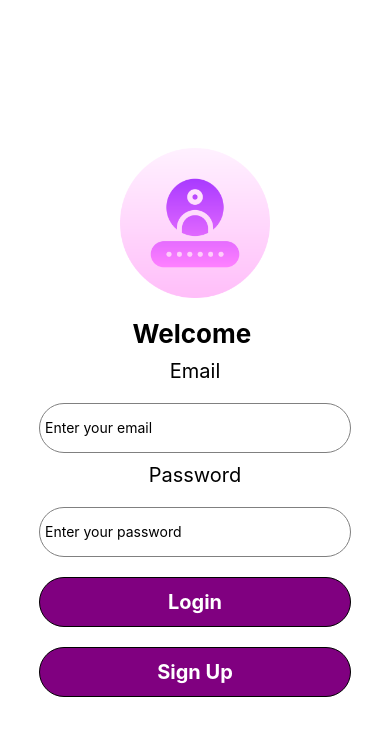
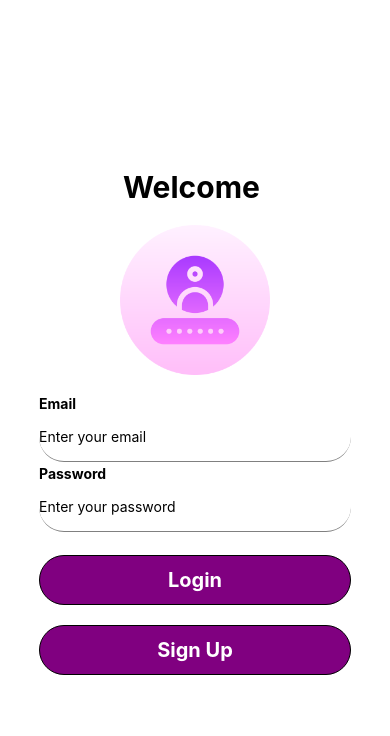
Before and after one commit to alican41/SocialAppReact, a React Native app: screen /Home in a window 390 px wide. Shown: the top 736 px of the page. Built offline with nearby package versions, Linux system fonts and the light colour scheme.

Commit message:
login page with clean code

```diff
--- a/App.js
+++ b/App.js
@@ -1,24 +1,10 @@
 import React from 'react';
-import LoginPage from './src/screens/LoginPage';
-import SignupPage from './src/screens/SignUpPage';
-import { NavigationContainer } from '@react-navigation/native';
-import { createNativeStackNavigator } from '@react-navigation/native-stack';
+import RootNavigation from './src/navigation/RootNavigation';
+
+const App = () => {
+  return  <RootNavigation />
 
 
-const Stack = createNativeStackNavigator();
-
-const App = () => {
-  return (
-    <NavigationContainer>
-
-      <Stack.Navigator screenOptions={{headerShown:false}}>
-        <Stack.Screen name="Login" component={LoginPage} />
-        <Stack.Screen name="Signup" component={SignupPage} />
-      </Stack.Navigator>
-
-    </NavigationContainer>
-
-  );
 }
 
 export default App;
--- /dev/null
+++ b/src/components/CustomButton.js
@@ -0,0 +1,38 @@
+import React from 'react';
+import { StyleSheet, Pressable, Text } from 'react-native';
+
+const CustomButton = ({buttonText, handleOnPress}) => {
+    return (
+        <Pressable
+              onPress={handleOnPress}
+              style={ ({pressed}) => [{
+
+                backgroundColor: pressed ? 'gray' : 'purple'
+
+              },styles.button]   }>
+                <Text style = {styles.textButton}>
+                  {buttonText}
+                </Text>
+              </Pressable>
+    );
+}
+
+export default CustomButton;
+
+const styles = StyleSheet.create({
+    button: {
+        borderWidth: 1,
+        width: "80%",
+        height: 50,
+        borderRadius: 25,
+        marginTop: 20,
+        textAlign: 'center',
+        justifyContent: 'center',
+  },
+   textButton: {
+        color: 'white',
+        fontSize: 20,
+        fontWeight: 'bold',
+        textAlign: 'center',
+  }
+})
--- /dev/null
+++ b/src/components/CustomTextInput.js
@@ -0,0 +1,42 @@
+import React from 'react';
+import { StyleSheet, View, Text, TextInput } from 'react-native';
+
+const CustomTextInput = ({title, isSecureText, handleOnChangeText, handleValue, handlePlaceholder}) => {
+    return (
+        <View style= {styles.inputView}>
+
+                <Text style = {styles.inputTypeText}>{title}</Text>
+
+                <TextInput
+                  secureTextEntry={isSecureText}
+                  style={styles.textInput}
+                  placeholder={handlePlaceholder}
+                  onChangeText={handleOnChangeText}
+                  value={handleValue}
+                />
+              </View>
+    );
+}
+
+export default CustomTextInput;
+
+
+const styles = StyleSheet.create({
+    inputTypeText: {
+        fontWeight: 'bold',
+        alignSelf: 'flex-start',
+  },
+  inputView: {
+        width: '80%',
+  },
+  textInput: {
+    height: 40,
+    borderColor: 'gray',
+    borderBottomWidth: 1,
+    width: "100%",
+    height: 50,
+    textAlign: 'left',
+    marginBottom: 3,
+    borderRadius: 25,
+  }
+})
--- /dev/null
+++ b/src/components/index.js
@@ -0,0 +1,9 @@
+import Loading from "./Loading";
+import CustomTextInput from "./CustomTextInput";
+import CustomButton from "./CustomButton";
+
+export {
+    Loading,
+    CustomTextInput,
+    CustomButton
+}
--- /dev/null
+++ b/src/navigation/AuthStack.js
@@ -0,0 +1,18 @@
+import React from 'react';
+import { LoginPage, SignupPage } from '../screens';
+import { createNativeStackNavigator } from '@react-navigation/native-stack';
+
+const Stack = createNativeStackNavigator();
+
+const AuthStack = () => {
+    return (
+        <Stack.Navigator
+            initialRouteName='Login'
+        >
+            <Stack.Screen name="Login" component={LoginPage} options={{headerShown:false}} />
+            <Stack.Screen name="Signup" component={SignupPage} options={{headerShown:false}} />
+        </Stack.Navigator>
+    );
+}
+
+export default AuthStack;
--- /dev/null
+++ b/src/navigation/RootNavigation.js
@@ -0,0 +1,19 @@
+import React from 'react';
+import { NavigationContainer } from '@react-navigation/native';
+import AuthStack from './authStack';
+import UserStack from './userStack';
+
+const RootNavigation = () => {
+
+    const isAuth = false;
+
+    return (
+        <NavigationContainer>
+            {
+                isAuth ? <UserStack /> : <AuthStack />
+            }
+        </NavigationContainer>
+    );
+}
+
+export default RootNavigation;
--- /dev/null
+++ b/src/navigation/UserStack.js
@@ -0,0 +1,18 @@
+import React from 'react';
+import { HomePage, ProfilePage } from '../screens';
+import { createNativeStackNavigator } from '@react-navigation/native-stack';
+
+const Stack = createNativeStackNavigator();
+
+const UserStack = () => {
+    return (
+        <Stack.Navigator
+            initialRouteName='Home'
+        >
+            <Stack.Screen name="Home" component={HomePage} options={{headerShown:false}} />
+            <Stack.Screen name="Profile" component={ProfilePage} options={{headerShown:false}} />
+        </Stack.Navigator>
+    );
+}
+
+export default UserStack;
--- /dev/null
+++ b/src/screens/HomePage.js
@@ -0,0 +1,21 @@
+import React from 'react';
+import { StyleSheet, View, Text } from 'react-native';
+
+const HomePage = () => {
+    return (
+        <View style ={styles.container}>
+            <Text>Home Page</Text>
+        </View>
+    );
+}
+
+
+export default HomePage;
+
+const styles = StyleSheet.create({
+    container: {
+        flex: 1,
+        justifyContent: 'center',
+        alignItems: 'center',
+    },
+})
--- a/src/screens/LoginPage.js
+++ b/src/screens/LoginPage.js
@@ -1,13 +1,13 @@
 import { StatusBar } from 'expo-status-bar';
 import { StyleSheet, Text, View, TextInput, Pressable, Image } from 'react-native';
 import React, {useState} from 'react';
-import Loading from '../components/Loading';
+import {Loading, CustomTextInput, CustomButton} from '../components/';
 
 
 
 const LoginPage = ({navigation}) => {
 
-  const [name, setName] = useState('');
+  const [email, setEmail] = useState('');
   const [pass, setPass] = useState('');
   const [result, setResult] = useState('');
   const [isLoading, setIsLoading] = useState(false);
@@ -15,55 +15,36 @@ const LoginPage = ({navigation}) => {
   return (
     <View style={styles.container}>
 
+      <Text style={styles.welcome}>Welcome {result}</Text>
+
       <Image style={styles.image}
         source={require('../../assets/images/loginicon.png')}
       />
 
-      <Text style={styles.welcome}>Welcome {result}</Text>
-
-      <Text style = {styles.text}>Email</Text>
-
-      <TextInput
-        inputMode='email'
-        style={styles.textInput}
-        placeholder="Enter your email"
-        onChangeText={setName}
-        value={name}
+      <CustomTextInput
+          title="Email"
+          isSecureText={false}
+          handleOnChangeText={setEmail}
+          handleValue={email}
+          handlePlaceholder="Enter your email"
+      />
+      <CustomTextInput
+          title="Password"
+          isSecureText={true}
+          handleOnChangeText={setPass}
+          handleValue={pass}
+          handlePlaceholder="Enter your password"
       />
 
-      <Text style = {styles.text}>Password</Text>
-
-      <TextInput
-        style={styles.textInput}
-        placeholder="Enter your password"
-        onChangeText={setPass}
-        value={pass}
-        secureTextEntry={true}
+      <CustomButton
+          buttonText="Login"
+          handleOnPress={() => setIsLoading(true)}
       />
 
-      <Pressable
-      onPress={() => setIsLoading(true)}
-      style={ ({pressed}) => [{
-
-        backgroundColor: pressed ? 'gray' : 'purple'
-
-      },styles.button]   }>
-        <Text style = {styles.textButton}>
-          Login
-        </Text>
-      </Pressable>
-
-      <Pressable
-      onPress={() => navigation.navigate('Signup')}
-      style={ ({pressed}) => [{
-
-        backgroundColor: pressed ? 'gray' : 'purple'
-
-      },styles.button]   }>
-        <Text style = {styles.textButton}>
-          Sign Up
-        </Text>
-      </Pressable>
+      <CustomButton
+          buttonText="Sign Up"
+          handleOnPress={() => navigation.navigate('Signup')}
+      />
 
       { isLoading ? <Loading changeIsLoading={() => setIsLoading(false)} /> : null }
 
@@ -83,44 +64,19 @@ const styles = StyleSheet.create({
     alignItems: 'center',
     justifyContent: 'center',
   },
-  textInput: {
-    height: 40,
-    borderColor: 'gray',
-    borderWidth: 1,
-    width: "80%",
-    height: 50,
-    marginTop: 10,
-    textAlign: 'left',
-    paddingLeft: 5,
-    borderRadius: 25,
-  },
   text: {
     fontSize: 20,
     textAlign: 'center',
-    marginVertical: 10,
-  },
-  button: {
-    borderWidth: 1,
-    width: "80%",
-    height: 50,
-    borderRadius: 25,
-    marginTop: 20,
-    textAlign: 'center',
-    justifyContent: 'center',
-  },
-  textButton: {
-    color: 'white',
-    fontSize: 20,
-    fontWeight: 'bold',
-    textAlign: 'center',
+    marginVertical: 1,
   },
   image: {
     width: 150,
     height: 150,
+    marginBottom: 20,
   },
   welcome: {
-    fontSize: 26,
+    fontSize: 30,
     fontWeight: 'bold',
-    marginTop: 20,
-  },
+    marginBottom: 20,
+  }
 });
--- /dev/null
+++ b/src/screens/ProfilePage.js
@@ -0,0 +1,20 @@
+import React from 'react';
+import { StyleSheet, View, Text } from 'react-native';
+
+const ProfilePage = () => {
+    return (
+        <View style={styles.container}>
+            <Text>Profile Page</Text>
+        </View>
+    );
+}
+
+export default ProfilePage;
+
+const styles = StyleSheet.create({
+    container: {
+        flex: 1,
+        justifyContent: 'center',
+        alignItems: 'center',
+    },
+})
--- /dev/null
+++ b/src/screens/index.js
@@ -0,0 +1,7 @@
+import LoginPage from "./LoginPage";
+import SignupPage from "./SignUpPage";
+import HomePage from "./HomePage";
+import ProfilePage from "./ProfilePage";
+
+
+export{ LoginPage, SignupPage, HomePage, ProfilePage };
```
